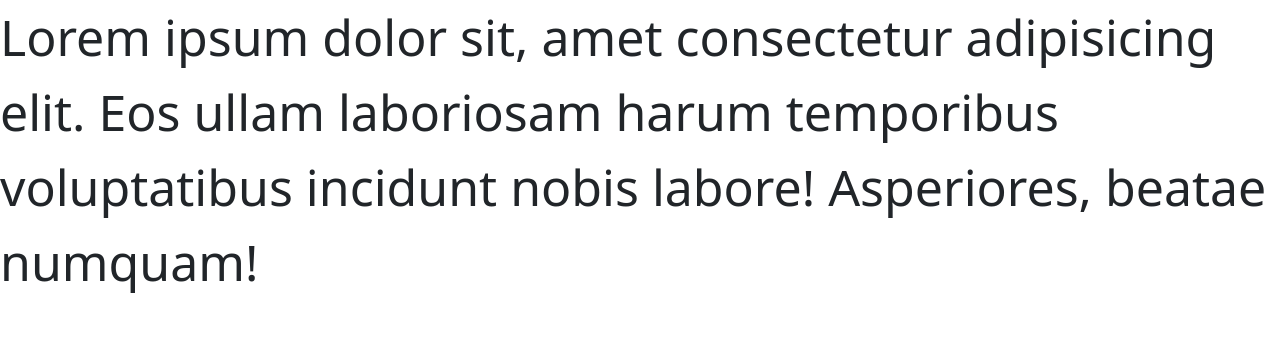
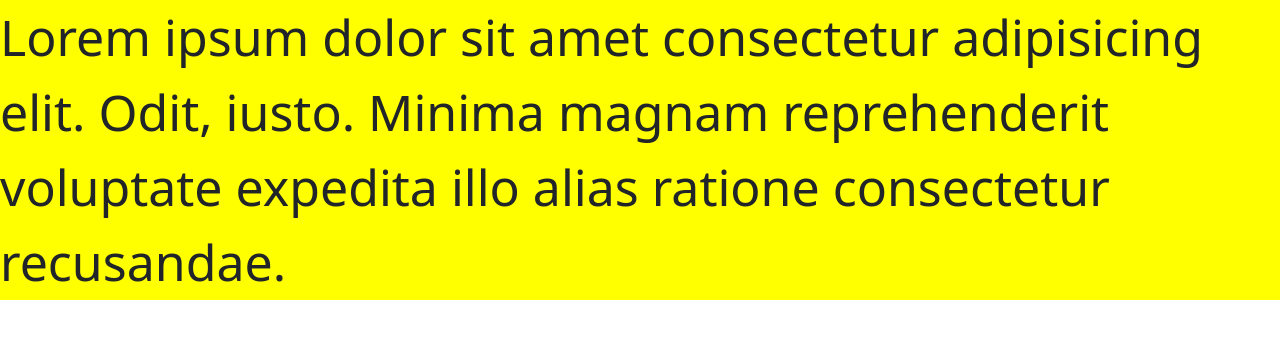
Before and after one commit to mairitikk/UNIR, an Angular app in the folder trabajo/directivas/: page / in a window 1280 px wide. Shown: the top 338 px of the page. Built offline with nearby package versions, Linux system fonts and the light colour scheme.

Commit message:
add ngStyle en html

```diff
--- a/trabajo/directivas/src/app/components/ng-style/ng-style.component.html
+++ b/trabajo/directivas/src/app/components/ng-style/ng-style.component.html
@@ -1 +1,11 @@
-<p [style]=" 'font-size: '+ fontSize + 'px' ">Lorem ipsum dolor sit, amet consectetur adipisicing elit. Eos ullam laboriosam harum temporibus voluptatibus incidunt nobis labore! Asperiores, beatae numquam!</p>
+<!--p [style]=" 'font-size: '+ fontSize + 'px' ">Lorem ipsum
+    dolor sit, amet consectetur adipisicing elit. Eos ullam
+    laboriosam harum temporibus voluptatibus incidunt nobis
+    labore! Asperiores, beatae numquam!</p-->
+
+    <p [ngStyle]="{'font-size': fontSize + 'px', 'background-color': color}">
+        Lorem ipsum dolor sit amet consectetur
+        adipisicing elit. Odit, iusto. Minima magnam
+         reprehenderit voluptate expedita
+         illo alias ratione consectetur recusandae.
+    </p>
--- a/trabajo/directivas/src/app/components/ng-style/ng-style.component.ts
+++ b/trabajo/directivas/src/app/components/ng-style/ng-style.component.ts
@@ -7,4 +7,5 @@ import { Component } from '@angular/core';
 })
 export class NgStyleComponent {
 fontSize: number = 50;
+color: string = 'yellow';
 }
```
